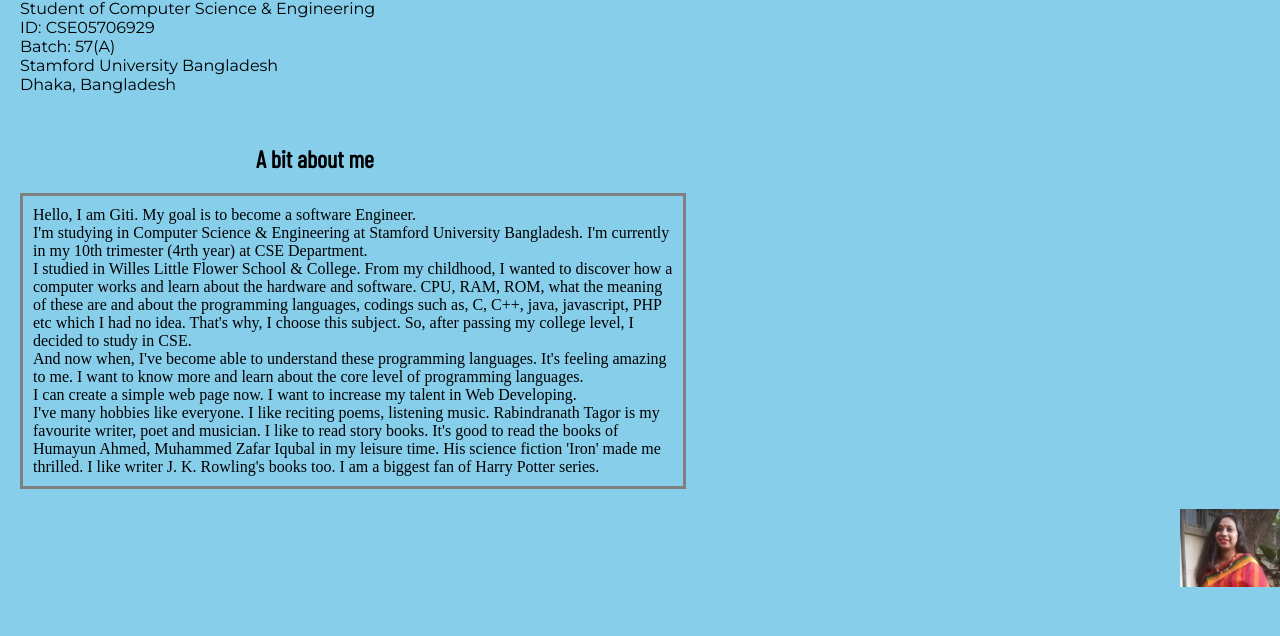
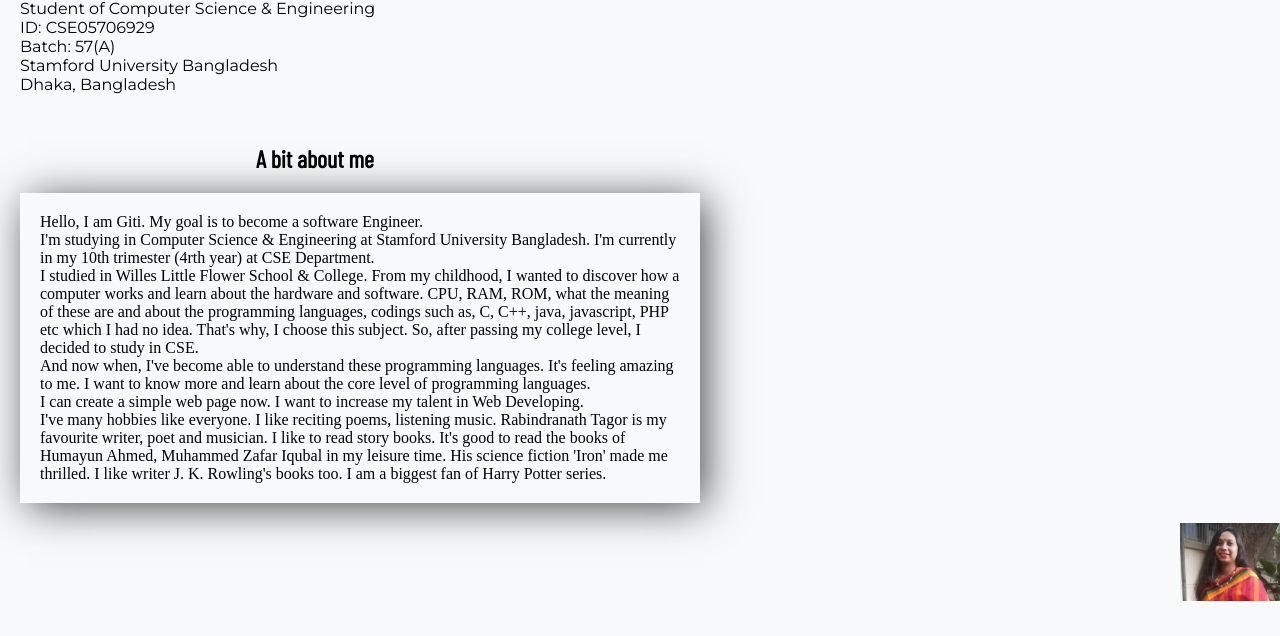
Before and after one commit to GaliaGiti123/myprofile, a plain HTML site: page index.html in a window 1280 px wide. Shown: the part 164-800 px from the top of the page. Drawn offline with nearby package versions, Linux system fonts and the light colour scheme.

Commit message:
colors changed in css

```diff
--- a/profile.css
+++ b/profile.css
@@ -43,9 +43,13 @@ li>a{
 }
 
 p:nth-of-type(2){
-	border: 3px solid gray;
 	padding: 10px;
 	width: 50%;
+	padding: 20px;
+
+	-webkit-box-shadow: 6px 5px 41px -2px rgba(0,0,0,0.75);
+	-moz-box-shadow: 6px 5px 41px -2px rgba(0,0,0,0.75);
+	box-shadow: 6px 5px 41px -2px rgba(0,0,0,0.75);
 
 }
 img{
@@ -55,8 +59,8 @@ img{
 }
 li>a:hover,
 li>a:focus{
-	background: blue;
-	 color: rgb(250, 60, 100);
+	background: rgb(6, 202, 121);
+	 color: rgb(224, 224, 224);
 }
 p:nth-of-type(1){
 	font-family: Montserrat;
@@ -71,5 +75,5 @@ p:nth-of-type(1){
 
 
 body{
-	background: skyblue;
+	background: rgb(248, 249, 250);
 }
```
